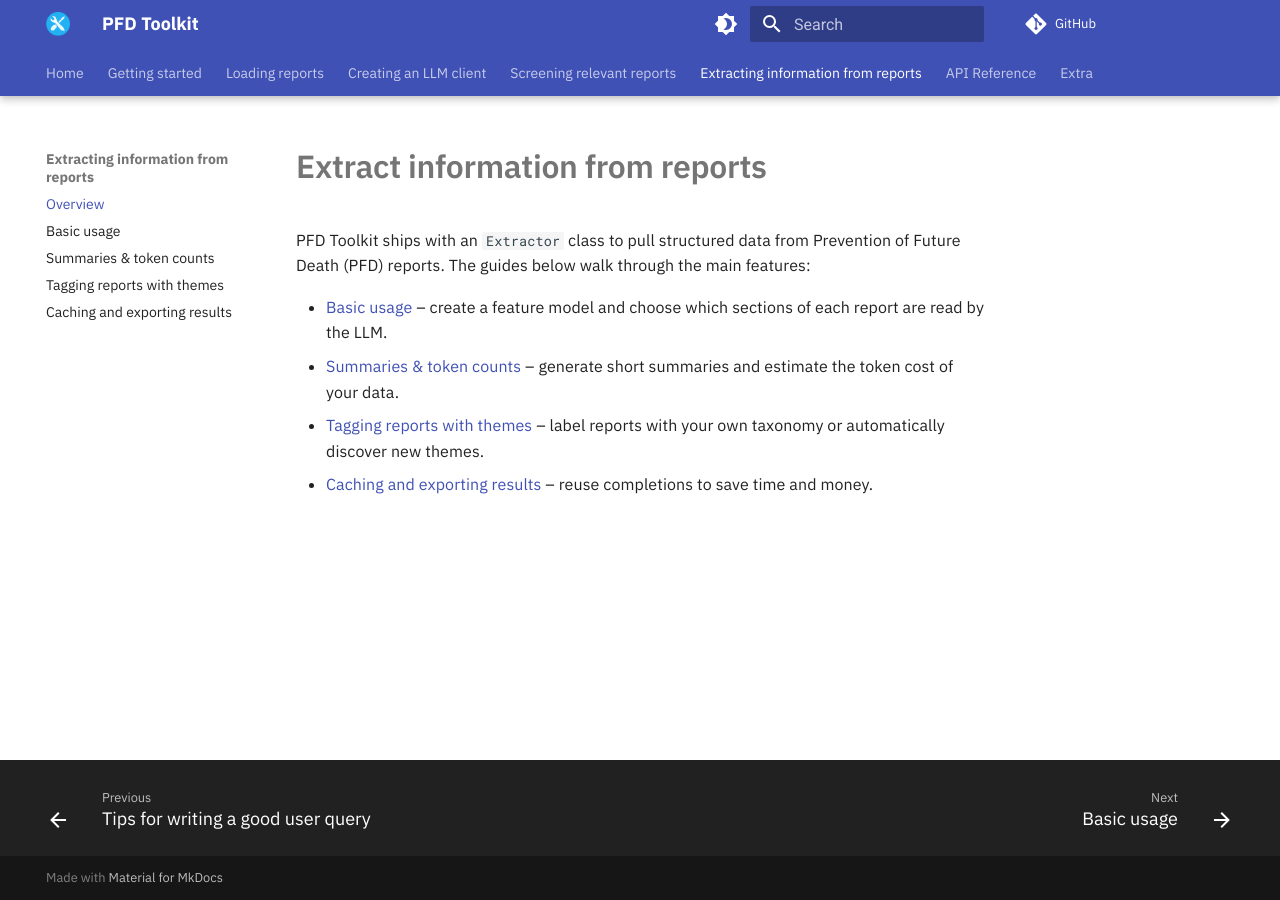
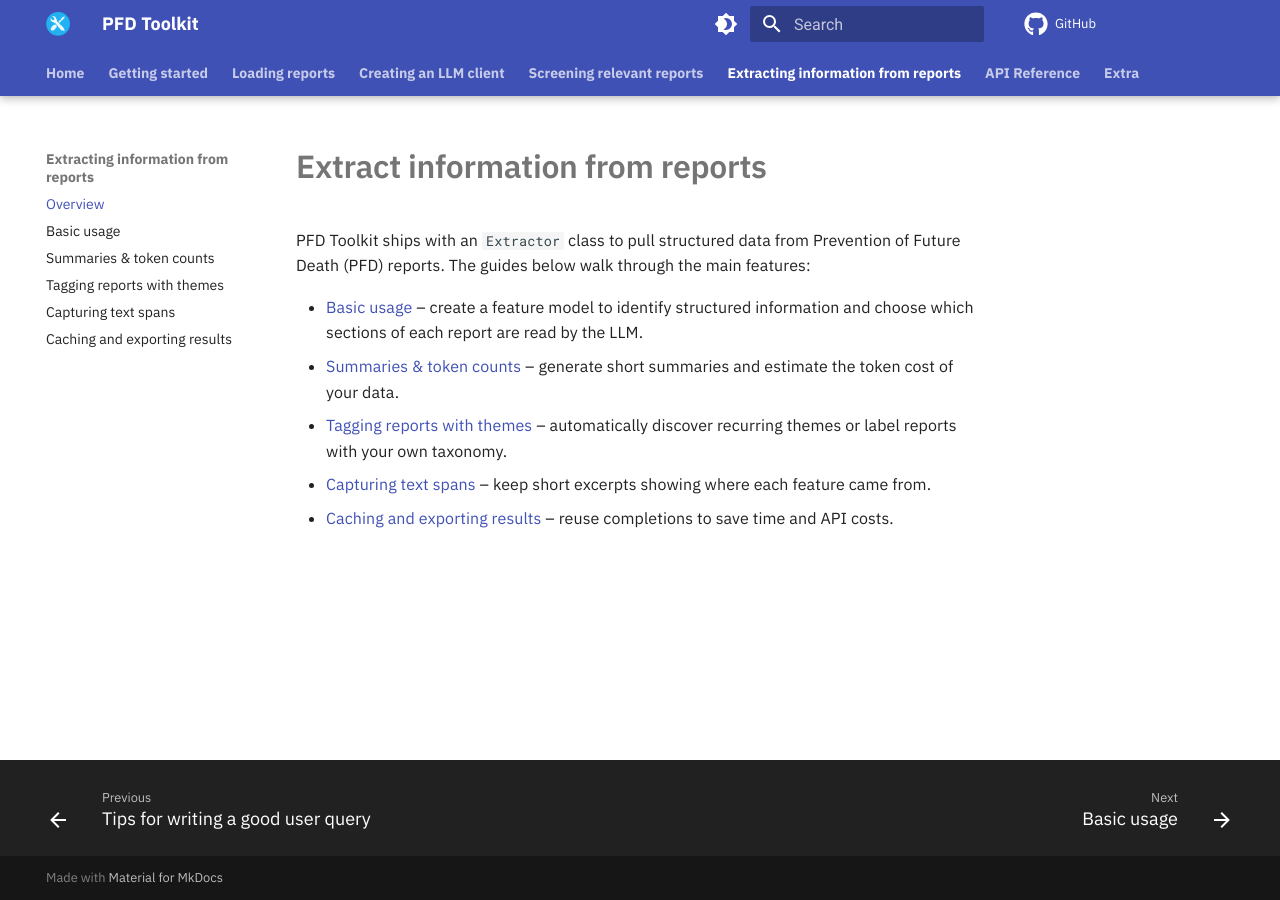
Before and after one commit to Sam-Osian/PFD-toolkit, an MkDocs documentation site: the page built from docs/extractor/index.md, in a window 1280 px wide. Built offline with MkDocs 1.6.1 and Material for MkDocs 9.7.7, drawn with Linux system fonts in a browser that asks for light colours; comment, search, counter and statistics services are not loaded.

Commit message:
Add span detection & changelog documentation

```diff
--- a/docs/extractor/index.md
+++ b/docs/extractor/index.md
@@ -2,7 +2,8 @@
 
 PFD Toolkit ships with an `Extractor` class to pull structured data from Prevention of Future Death (PFD) reports. The guides below walk through the main features:
 
-- [Basic usage](basics.md) – create a feature model and choose which sections of each report are read by the LLM.
+- [Basic usage](basics.md) – create a feature model to identify structured information and choose which sections of each report are read by the LLM.
 - [Summaries & token counts](summarising.md) – generate short summaries and estimate the token cost of your data.
-- [Tagging reports with themes](themes.md) – label reports with your own taxonomy or automatically discover new themes.
-- [Caching and exporting results](caching.md) – reuse completions to save time and money.
+- [Tagging reports with themes](themes.md) – automatically discover recurring themes or label reports with your own taxonomy.
+- [Capturing text spans](spans.md) – keep short excerpts showing where each feature came from.
+- [Caching and exporting results](caching.md) – reuse completions to save time and API costs.
--- a/docs/stylesheets/extra.css
+++ b/docs/stylesheets/extra.css
@@ -71,3 +71,10 @@
     opacity: 1;
     color: #bd93f9;  /* Example highlight on hover */
   }
+
+  .md-tabs__link {
+    font-weight: bold;
+  }
+  .md-tabs__link--active {
+    color: var(--md-primary-fg-color);
+  }
--- a/mkdocs.yml
+++ b/mkdocs.yml
@@ -3,6 +3,8 @@
 repo_url: https://github.com/Sam-Osian/PFD-toolkit/
 edit_uri: edit/main/docs/
 theme:
+  icon:
+    repo: fontawesome/brands/github
   palette:
     # Palette toggle for light mode
     - media: "(prefers-color-scheme: light)"
@@ -31,11 +33,13 @@
     - search.suggest
     - search.highlight
     - social
+    - content.tooltips
 extra_css:
   - stylesheets/extra.css
 
 
 markdown_extensions:
+  - tables
   - admonition
   - codehilite
   - toc:
@@ -47,6 +51,15 @@
   - pymdownx.inlinehilite
   - pymdownx.snippets
   - pymdownx.superfences
+  - pymdownx.tabbed:
+      alternate_style: true
+  - pymdownx.details
+  - abbr
+  - attr_list
+  - pymdownx.snippets
+  - pymdownx.emoji:
+      emoji_index: !!python/name:material.extensions.emoji.twemoji
+      emoji_generator: !!python/name:material.extensions.emoji.to_svg
 
 plugins:
   - git-revision-date-localized:
@@ -84,6 +97,7 @@
       - Basic usage: extractor/basics.md
       - Summaries & token counts: extractor/summarising.md
       - Tagging reports with themes: extractor/themes.md
+      - Capturing text spans: extractor/spans.md
       - Caching and exporting results: extractor/caching.md
   - API Reference:
       - Data loader: reference/loader.md
--- a/pyproject.toml
+++ b/pyproject.toml
@@ -123,6 +123,7 @@
     "pytest>=8.4.0",
     "pytest-cov>=6.1.1",
     "mkdocs-git-revision-date-localized-plugin>=1.4.7",
+    "pymdown-extensions>=10.15",
 ]
 
 [project.urls]
```
Also changed, not shown: docs/changelog.md (added, +53 -0 lines), docs/extractor/spans.md (added, +50 -0 lines), docs/screener/tips.md (+3 -3 lines), 3 other files.
